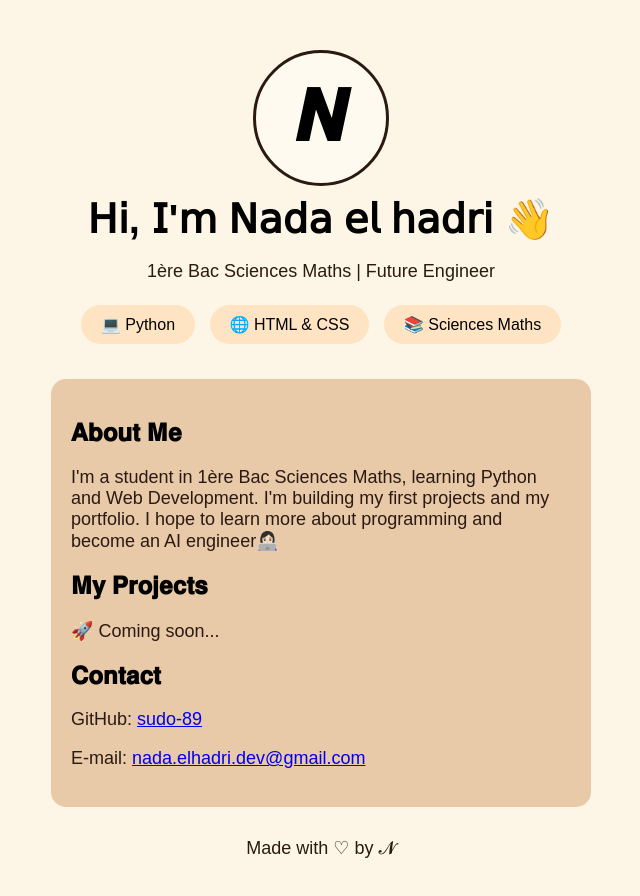
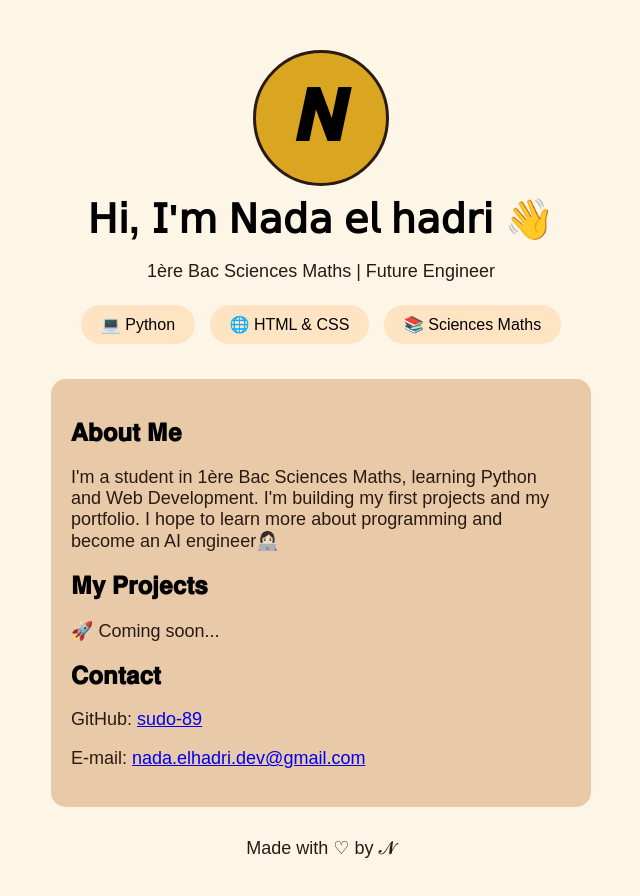
Before and after one commit to sudo-89/Portofilio, a plain HTML site: page index.html in a window 1280 px wide. Shown: the whole page, without its empty margins (319-959 px from the left). Drawn offline with Linux system fonts and the light colour scheme.

Commit message:
Update index.html

```diff
--- a/index.html
+++ b/index.html
@@ -9,7 +9,7 @@
   .avatar {
   width: 130px;
   height: 130px;
-  background: #FFFAF0;
+  background: #DAA520;
   border: 3px solid #2B1A12;
   border-radius: 50%;
   display: flex;
```
